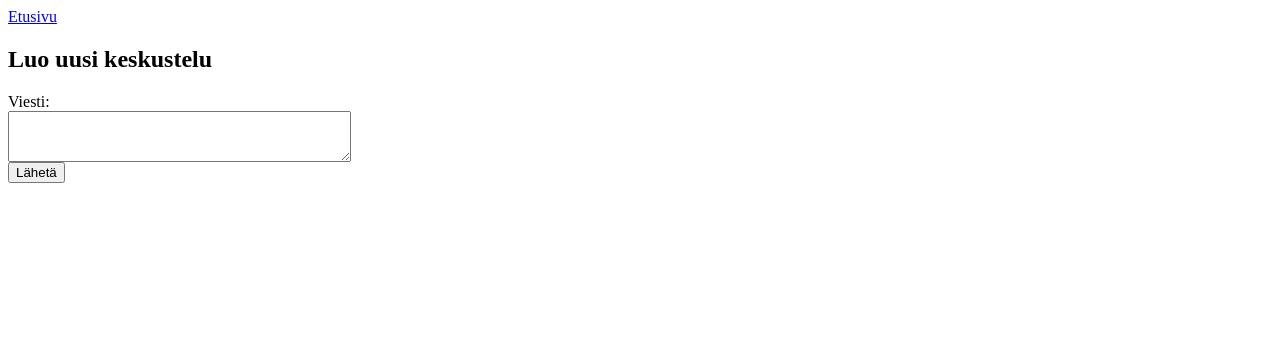
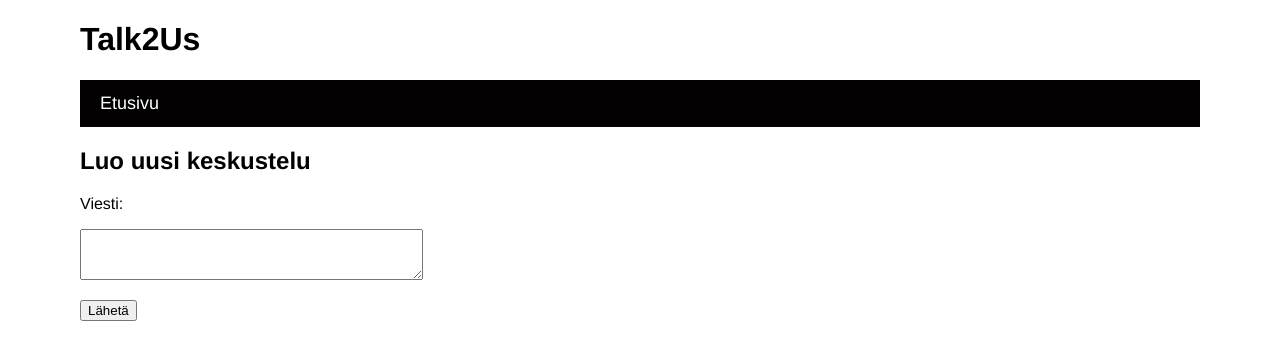
Before and after one commit to tuovinenemma/tsoha-forum, a Flask app: page /new in a window 1280 px wide. Shown: the top 360 px of the page. Run offline with Flask 2, Linux system fonts and the light colour scheme.

Commit message:
working on the outlook

```diff
--- a/static/main.css
+++ b/static/main.css
@@ -1,6 +1,6 @@
 body {
     margin: auto;
-    max-width: 55em;
+    max-width: 70em;
     font-family:'Helvetica';
     background-color: #ffffff;
 }
@@ -17,7 +17,7 @@ th, td {
     background: rgb(255, 255, 255);
     font-weight: bold;
     padding: 2em 2em;
-    font-size: 2em;
+    font-size: 2rem;
 }
 
 .topnav {
--- a/templates/index.html
+++ b/templates/index.html
@@ -24,10 +24,6 @@ Keskusteluiden määrä: {{ count }}
 <a href="/logout">Kirjaudu ulos</a>
 <br>
 <a href="/new">Uusi keskustelu</a>
-{% else %}
-<p><a href="/login">Kirjaudu sisään</a></p>
-<p><a href="/register">Rekistöröinti</a></p>
-<br>
 {% endif %}
 
 
--- a/templates/new.html
+++ b/templates/new.html
@@ -1,3 +1,5 @@
+{% extends "layout.html" %}
+{% block content %}
 <div class="topnav">
     <a href="/">Etusivu</a>
 </div>
@@ -6,7 +8,10 @@
 
 <form action="/send" method="post">
 Viesti: <br>
+<p>
 <textarea name="content" rows="3" cols="40"></textarea>
 <br>
+<p>
 <input type="submit" value="Lähetä">
 </form>
+{% endblock %}
```
